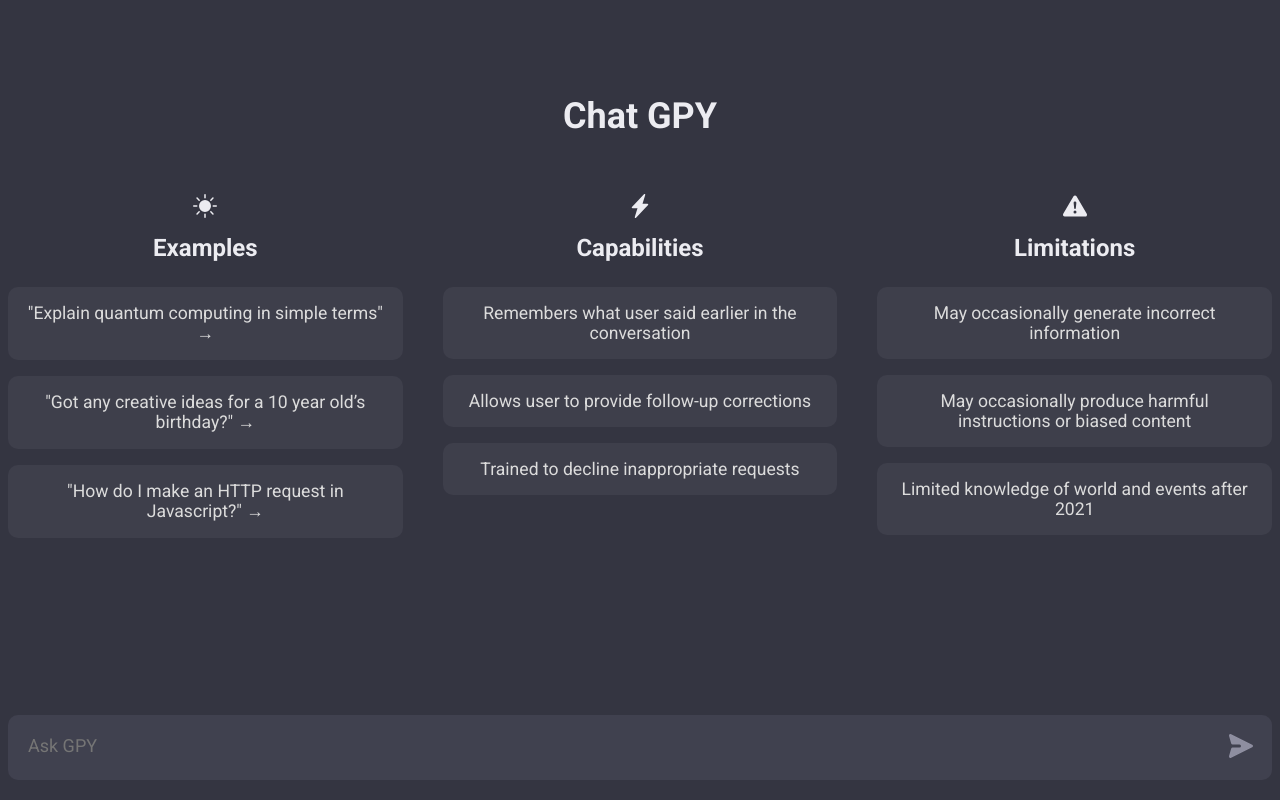
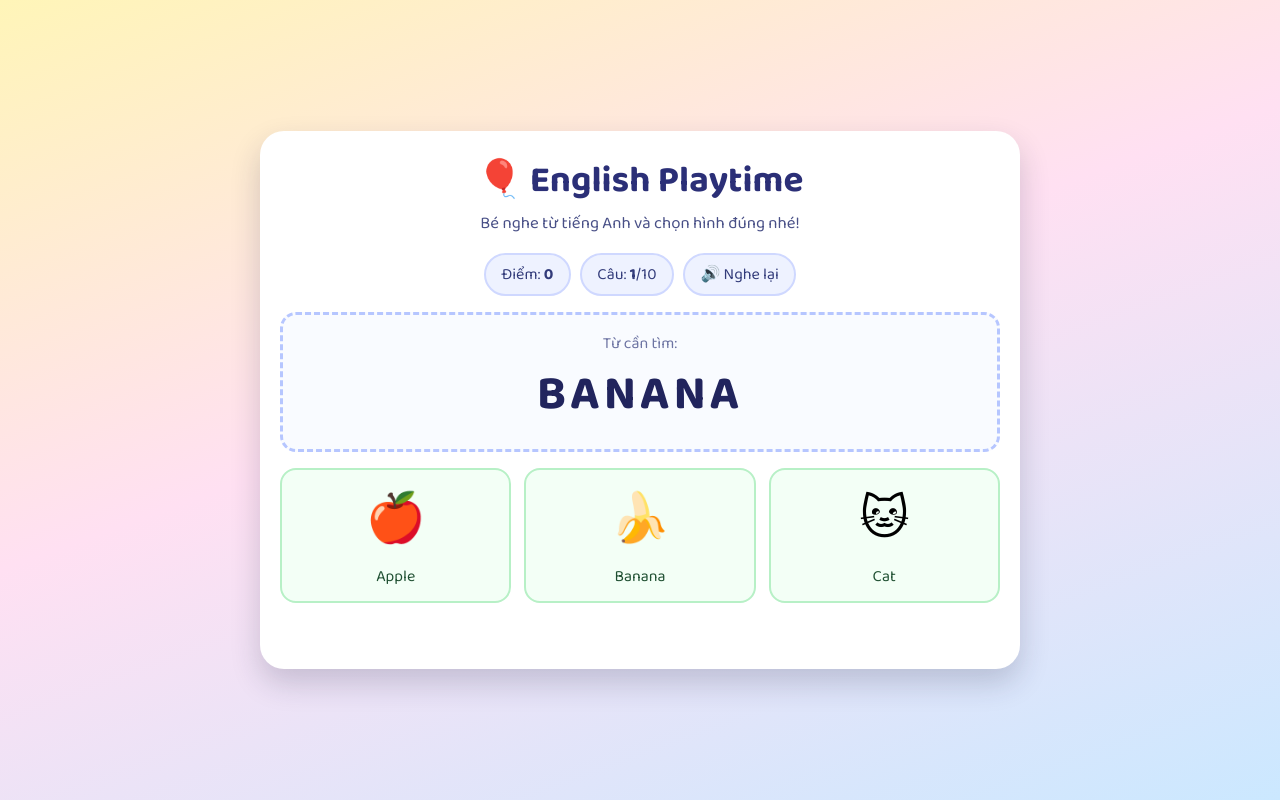
Before and after one commit to kenhgt247/asking, a website built with Vite: page client/index.html in a window 1280 px wide. Built offline with nearby package versions, Linux system fonts and the light colour scheme.

Commit message:
Create kid-friendly HTML5 English learning game

```diff
--- a/client/assets/css/style.css
+++ b/client/assets/css/style.css
@@ -1,213 +1,155 @@
-@import url('https://fonts.googleapis.com/css2?family=Roboto:ital,wght@0,100;0,300;0,400;0,500;0,700;0,900;1,100;1,300;1,400;1,500;1,700;1,900&display=swap');
+@import url('https://fonts.googleapis.com/css2?family=Baloo+2:wght@400;600;700&display=swap');
 
 * {
+  box-sizing: border-box;
   margin: 0;
   padding: 0;
-  box-sizing: border-box;
-  font-family: "Roboto", sans-serif;
+  font-family: 'Baloo 2', cursive;
 }
 
 body {
-  background: #343541;
+  min-height: 100vh;
+  display: grid;
+  place-items: center;
+  background: linear-gradient(160deg, #fff5b8, #ffe0f2 45%, #cbe8ff);
+  padding: 1rem;
 }
 
-h1,
-h2,
-h3,
-h4,
-h5,
-h6 {
-  color: #ECECF1;
+.game {
+  width: min(760px, 100%);
+  background: #ffffff;
+  border-radius: 24px;
+  padding: 1.25rem;
+  box-shadow: 0 14px 30px rgba(36, 39, 72, 0.2);
+  display: grid;
+  gap: 1rem;
 }
 
-#app {
-  height: 100vh;
-  max-width: 80rem;
-  background: #343541;
-  display: flex;
-  flex-direction: column;
-  align-items: center;
-  justify-content: space-between;
-  padding: 0 0.5rem;
-  margin: 0 auto;
+.topbar {
+  text-align: center;
 }
 
-#chat_container {
-  flex: 1;
-  width: 100%;
-  height: 100%;
-  overflow-y: scroll;
-  display: flex;
-  flex-direction: column;
-  gap: 10px;
-  padding-left: 0.5rem;
-  padding-right: 0.5rem;
-  margin-left: auto;
-  margin-right: auto;
-  max-width: 80rem;
-  scrollbar-width: none;
-  padding-bottom: 20px;
-  scroll-behavior: smooth;
+.topbar h1 {
+  font-size: clamp(1.75rem, 3vw, 2.3rem);
+  color: #2b2f77;
 }
 
-/* hides scrollbar */
-#chat_container::-webkit-scrollbar {
+.topbar p {
+  color: #495087;
+  font-size: 1.05rem;
+}
+
+.status {
+  display: flex;
+  flex-wrap: wrap;
+  gap: 0.6rem;
+  justify-content: center;
+}
+
+.pill,
+.speak {
+  background: #eef2ff;
+  border: 2px solid #cfd8ff;
+  border-radius: 999px;
+  padding: 0.45rem 0.95rem;
+  color: #323b7a;
+  font-size: 1rem;
+}
+
+.speak {
+  cursor: pointer;
+  transition: transform 0.15s ease;
+}
+
+.speak:hover {
+  transform: translateY(-1px);
+}
+
+.word-card {
+  background: #f9fbff;
+  border: 3px dashed #b6c6ff;
+  border-radius: 16px;
+  text-align: center;
+  padding: 1rem;
+}
+
+.word-card p {
+  color: #6d74a3;
+  font-size: 1rem;
+}
+
+.word-card h2 {
+  color: #21245d;
+  font-size: clamp(2rem, 7vw, 3rem);
+  letter-spacing: 0.08em;
+}
+
+.options {
+  display: grid;
+  grid-template-columns: repeat(3, minmax(90px, 1fr));
+  gap: 0.8rem;
+}
+
+.choice {
+  border: 0;
+  border-radius: 16px;
+  background: #f3fff6;
+  border: 2px solid #b7f0c6;
+  padding: 0.75rem 0.5rem;
+  cursor: pointer;
+  display: grid;
+  place-items: center;
+  gap: 0.3rem;
+  transition: transform 0.15s ease;
+}
+
+.choice:hover:not(:disabled) {
+  transform: scale(1.03);
+}
+
+.choice:disabled {
+  opacity: 0.75;
+  cursor: default;
+}
+
+.emoji {
+  font-size: clamp(2.25rem, 6vw, 3rem);
+}
+
+.label {
+  font-size: 1rem;
+  color: #1f5032;
+  text-transform: capitalize;
+}
+
+.feedback {
+  min-height: 1.9rem;
+  text-align: center;
+  font-size: 1.2rem;
+  color: #4b4b66;
+}
+
+.feedback.good {
+  color: #127a4f;
+}
+
+.restart {
+  justify-self: center;
+  border: 0;
+  border-radius: 12px;
+  padding: 0.6rem 1rem;
+  background: #343d8c;
+  color: #fff;
+  font-size: 1.1rem;
+  cursor: pointer;
+}
+
+.hidden {
   display: none;
 }
 
-.wrapper {
-  width: 100%;
-  padding: 15px;
-  display: flex;
-  gap: 16px;
-  align-items: center;
-}
-
-.ai {
-  background: #40414F;
-  border-radius: 10px;
-}
-
-.chat {
-  width: 100%;
-  max-width: 1280px;
-  margin: 0 auto;
-  display: flex;
-  flex-direction: row;
-  align-items: flex-start;
-  gap: 16px;
-}
-
-.profile {
-  width: 36px;
-  height: 36px;
-  border-radius: 6px;
-  background: #6131df;
-  display: flex;
-  justify-content: center;
-  align-items: center;
-}
-
-.ai .profile {
-  background: #10A37F;
-}
-
-.profile img {
-  width: 75%;
-  height: 75%;
-  object-fit: contain;
-}
-
-.message {
-  flex: 1;
-  color: #dcdcdc;
-  font-size: 20px;
-  max-width: 100%;
-  overflow-x: scroll;
-  white-space: pre-wrap;
-  scrollbar-width: none;
-}
-
-.message::-webkit-scrollbar {
-  display: none;
-}
-
-form {
-  width: 100%;
-  margin: 0 auto;
-  padding: 10px;
-  background: #40414F;
-  display: flex;
-  flex-direction: row;
-  gap: 10px;
-  border-radius: 10px;
-  margin-bottom: 20px;
-}
-
-textarea {
-  width: 100%;
-  height: 45px;
-  color: #fff;
-  font-size: 18px;
-  padding: 10px;
-  background: transparent;
-  border: none;
-  border-radius: 10px;
-  outline: none;
-  resize: none;
-}
-
-button {
-  outline: 0;
-  border: 0;
-  cursor: pointer;
-  background: transparent;
-  padding: 6px;
-  border-radius: 10px;
-  transition: .3s;
-}
-
-button:hover {
-  background-color: #202123;
-}
-
-button img {
-  width: 30px;
-  height: 30px;
-  transform: rotate(90deg);
-}
-
-.hero h1 {
-  font-size: 2.25rem;
-  line-height: 2.5rem;
-  text-align: center;
-  margin-top: 6rem;
-}
-
-.col-3 {
-  display: grid;
-  grid-template-columns: repeat(1, minmax(0, 1fr));
-  gap: 2.5rem;
-  margin-top: 3rem;
-}
-
-@media (min-width: 768px) {
-  .col-3 {
-    grid-template-columns: repeat(3, minmax(0, 1fr));
+@media (max-width: 560px) {
+  .options {
+    grid-template-columns: 1fr;
   }
 }
-
-.hero .card {
-  text-align: center;
-  display: flex;
-  flex-direction: column;
-  gap: 1rem;
-}
-
-.hero .card h2 {
-  padding: 0.6rem;
-  display: flex;
-  flex-direction: column;
-  align-items: center;
-  gap: 1rem;
-}
-
-.hero .card h2 svg {
-  width: 1.5rem;
-  height: 1.5rem;
-}
-
-.hero .card button,
-.hero .card span {
-  display: block;
-  padding: 1rem;
-  background-color: #3E3F4B;
-  color: #dcdcdc;
-  font-size: 1.1rem;
-  border-radius: 10px;
-  transition: .3s;
-}
-
-.hero .card button:hover {
-  background-color: #202123;
-}
--- a/client/assets/js/main.js
+++ b/client/assets/js/main.js
@@ -1,123 +1,125 @@
-import bot from '../images/bot.svg';
-import user from '../images/user.svg';
+const words = [
+  { english: 'apple', emoji: '🍎' },
+  { english: 'cat', emoji: '🐱' },
+  { english: 'dog', emoji: '🐶' },
+  { english: 'car', emoji: '🚗' },
+  { english: 'sun', emoji: '☀️' },
+  { english: 'ball', emoji: '⚽' },
+  { english: 'fish', emoji: '🐟' },
+  { english: 'book', emoji: '📘' },
+  { english: 'star', emoji: '⭐' },
+  { english: 'banana', emoji: '🍌' }
+];
 
-const form = document.querySelector('form');
-const chatContainer = document.querySelector('#chat_container');
+const targetWord = document.getElementById('targetWord');
+const options = document.getElementById('options');
+const feedback = document.getElementById('feedback');
+const scoreLabel = document.getElementById('score');
+const roundLabel = document.getElementById('round');
+const speakButton = document.getElementById('speakButton');
+const restartButton = document.getElementById('restartButton');
 
-let loadInterval;
+let score = 0;
+let round = 1;
+let currentAnswer = null;
+let quizSet = [];
 
-function loader(element) {
-  element.textContent = '';
-  loadInterval = setInterval(() => {
-    element.textContent += '.';
-    if (element.textContent === '....') {
-      element.textContent = '';
-    }
-  }, 300)
-};
+const shuffle = (arr) => [...arr].sort(() => Math.random() - 0.5);
 
-function typeText(element, text) {
-  let index = 0
+function speakWord(word) {
+  if (!window.speechSynthesis) {
+    return;
+  }
 
-  let interval = setInterval(() => {
-    if (index < text.length) {
-      element.innerHTML += text.charAt(index)
-      index++;
-    } else {
-      clearInterval(interval);
-    }
-  }, 20)
+  const utterance = new SpeechSynthesisUtterance(word);
+  utterance.lang = 'en-US';
+  utterance.rate = 0.85;
+  window.speechSynthesis.cancel();
+  window.speechSynthesis.speak(utterance);
 }
 
-function generateUniqueId() {
-  const timestamp = Date.now();
-  const randomNumber = Math.random();
-  const hexadecimalString = randomNumber.toString(16);
+function generateRoundData() {
+  const answer = quizSet[round - 1];
+  const wrongChoices = shuffle(words.filter((item) => item.english !== answer.english)).slice(0, 2);
+  const choices = shuffle([answer, ...wrongChoices]);
 
-  return `id-${timestamp}-${hexadecimalString}`
+  currentAnswer = answer;
+  targetWord.textContent = answer.english.toUpperCase();
+  options.innerHTML = '';
+
+  choices.forEach((choice) => {
+    const button = document.createElement('button');
+    button.type = 'button';
+    button.className = 'choice';
+    button.setAttribute('aria-label', choice.english);
+    button.innerHTML = `<span class="emoji">${choice.emoji}</span><span class="label">${choice.english}</span>`;
+    button.addEventListener('click', () => evaluateAnswer(choice.english));
+    options.appendChild(button);
+  });
+
+  speakWord(answer.english);
 }
 
-function chatStripe(isAi, value, uniqueId) {
-  return (
-    `
-    <div class="wrapper ${isAi && 'ai'}">
-      <div class="chat">
-        <div class="profile">
-          <img src="${isAi ? bot : user}" alt="${isAi ? 'bot' : 'user'}" />
-        </div>
-        <div dir="auto" class="message" id=${uniqueId}>${value}</div>
-      </div>
-    </div>
-    `
-  )
+function disableOptions() {
+  options.querySelectorAll('button').forEach((button) => {
+    button.disabled = true;
+  });
 }
 
-const HeroSection = document.querySelector('.hero')
+function evaluateAnswer(selectedEnglish) {
+  disableOptions();
 
-const handleSubmit = async (e) => {
-  e.preventDefault();
+  if (selectedEnglish === currentAnswer.english) {
+    score += 1;
+    feedback.textContent = '🎉 Chính xác! Giỏi lắm!';
+    feedback.className = 'feedback good';
+  } else {
+    feedback.textContent = `💡 Đáp án đúng là ${currentAnswer.english.toUpperCase()}`;
+    feedback.className = 'feedback';
+  }
 
-  // remove Hero Section
-  HeroSection.remove()
+  scoreLabel.textContent = score;
 
-  const data = new FormData(form)
+  setTimeout(() => {
+    if (round >= 10) {
+      finishGame();
+      return;
+    }
 
-  // user's chat
-  chatContainer.innerHTML += chatStripe(false, data.get('prompt'));
-
-  form.reset()
-
-  // bot's chat
-  const uniqueId = generateUniqueId();
-  chatContainer.innerHTML += chatStripe(true, " ", uniqueId);
-
-  chatContainer.scrollTop = chatContainer.scrollHeight;
-
-  const messageDiv = document.getElementById(uniqueId);
-
-  loader(messageDiv);
-
-  // fetch data from server -> bot's response
-
-  const response = await fetch('http://localhost:5000', {
-    method: 'POST',
-    headers: {
-      'Content-Type': 'application/json'
-    },
-    body: JSON.stringify({
-      prompt: data.get('prompt')
-    })
-  })
-
-  clearInterval(loadInterval);
-  messageDiv.innerHTML = '';
-
-  if (response.ok) {
-    const data = await response.json();
-    const parsedData = data.bot.trim();
-
-    typeText(messageDiv, parsedData);
-  } else {
-    const err = await response.text();
-
-    messageDiv.innerHTML = "Something went wrong";
-
-    alert(err);
-  }
+    round += 1;
+    roundLabel.textContent = round;
+    feedback.textContent = '';
+    feedback.className = 'feedback';
+    generateRoundData();
+  }, 1200);
 }
 
-form.addEventListener('submit', handleSubmit);
-form.addEventListener('keyup', (e) => {
-  if (e.keyCode === 13) {
-    handleSubmit(e);
+function finishGame() {
+  targetWord.textContent = 'FINISH!';
+  options.innerHTML = '';
+  feedback.textContent = `🌟 Bé được ${score}/10 điểm. Tuyệt vời!`;
+  feedback.className = 'feedback good';
+  restartButton.classList.remove('hidden');
+}
+
+function startGame() {
+  score = 0;
+  round = 1;
+  quizSet = shuffle(words).slice(0, 10);
+  scoreLabel.textContent = score;
+  roundLabel.textContent = round;
+  feedback.textContent = '';
+  feedback.className = 'feedback';
+  restartButton.classList.add('hidden');
+  generateRoundData();
+}
+
+speakButton.addEventListener('click', () => {
+  if (currentAnswer) {
+    speakWord(currentAnswer.english);
   }
-})
+});
 
-const buttons = document.querySelectorAll("#button_data");
-const areaField = document.getElementById("form_fill");
+restartButton.addEventListener('click', startGame);
 
-buttons.forEach(button => {
-  button.addEventListener("click", () => {
-    areaField.value = button.dataset.area;
-  });
-});
+startGame();
--- a/client/index.html
+++ b/client/index.html
@@ -1,70 +1,39 @@
 <!DOCTYPE html>
-<html lang="en" dir="ltr">
+<html lang="vi">
 
 <head>
   <meta charset="UTF-8" />
-  <link rel="icon" type="image/svg+xml" href="favicon.png" />
   <meta name="viewport" content="width=device-width, initial-scale=1.0" />
-  <title>Chat GPY</title>
-  <meta name="description"
-    content="Chat GPY is a natural language processing (NLP) model that uses deep learning to generate human-like conversations. It is trained on large datasets of conversational data and can be used to generate responses to user input in real-time. Chat GPY can be used for a variety of applications, such as customer service chatbots, virtual assistants, and automated customer support.    ">
-  <meta name="keywords" content="chat gpy, chat gpt, ai chat, chatbot">
-  <meta name="author" content="Abdelmjid Saber" />
+  <title>English Playtime</title>
+  <meta name="description" content="Trò chơi HTML5 cho bé 4 tuổi học từ vựng tiếng Anh cơ bản." />
   <link rel="stylesheet" href="assets/css/style.css">
 </head>
 
 <body>
-  <div id="app">
-    <div class="hero">
-      <h1>Chat GPY</h1>
-      <div class="col-3">
-        <div class="card">
-          <h2>
-            <svg xmlns="http://www.w3.org/2000/svg" width="16" height="16" fill="currentColor"
-              class="bi bi-brightness-high-fill" viewBox="0 0 16 16">
-              <path
-                d="M12 8a4 4 0 1 1-8 0 4 4 0 0 1 8 0zM8 0a.5.5 0 0 1 .5.5v2a.5.5 0 0 1-1 0v-2A.5.5 0 0 1 8 0zm0 13a.5.5 0 0 1 .5.5v2a.5.5 0 0 1-1 0v-2A.5.5 0 0 1 8 13zm8-5a.5.5 0 0 1-.5.5h-2a.5.5 0 0 1 0-1h2a.5.5 0 0 1 .5.5zM3 8a.5.5 0 0 1-.5.5h-2a.5.5 0 0 1 0-1h2A.5.5 0 0 1 3 8zm10.657-5.657a.5.5 0 0 1 0 .707l-1.414 1.415a.5.5 0 1 1-.707-.708l1.414-1.414a.5.5 0 0 1 .707 0zm-9.193 9.193a.5.5 0 0 1 0 .707L3.05 13.657a.5.5 0 0 1-.707-.707l1.414-1.414a.5.5 0 0 1 .707 0zm9.193 2.121a.5.5 0 0 1-.707 0l-1.414-1.414a.5.5 0 0 1 .707-.707l1.414 1.414a.5.5 0 0 1 0 .707zM4.464 4.465a.5.5 0 0 1-.707 0L2.343 3.05a.5.5 0 1 1 .707-.707l1.414 1.414a.5.5 0 0 1 0 .708z" />
-            </svg>
-            Examples
-          </h2>
-          <button id="button_data" data-area="Explain quantum computing in simple terms">"Explain quantum computing in simple terms" →</button>
-          <button id="button_data" data-area="Got any creative ideas for a 10 year old’s birthday?">"Got any creative ideas for a 10 year old’s birthday?" →</button>
-          <button id="button_data" data-area="How do I make an HTTP request in Javascript?">"How do I make an HTTP request in Javascript?" →</button>
-        </div>
-        <div class="card">
-          <h2>
-            <svg xmlns="http://www.w3.org/2000/svg" width="16" height="16" fill="currentColor"
-              class="bi bi-lightning-charge-fill" viewBox="0 0 16 16">
-              <path
-                d="M11.251.068a.5.5 0 0 1 .227.58L9.677 6.5H13a.5.5 0 0 1 .364.843l-8 8.5a.5.5 0 0 1-.842-.49L6.323 9.5H3a.5.5 0 0 1-.364-.843l8-8.5a.5.5 0 0 1 .615-.09z" />
-            </svg>
-            Capabilities
-          </h2>
-          <span>Remembers what user said earlier in the conversation</span>
-          <span>Allows user to provide follow-up corrections</span>
-          <span>Trained to decline inappropriate requests</span>
-        </div>
-        <div class="card">
-          <h2>
-            <svg xmlns="http://www.w3.org/2000/svg" width="16" height="16" fill="currentColor"
-              class="bi bi-exclamation-triangle-fill" viewBox="0 0 16 16">
-              <path
-                d="M8.982 1.566a1.13 1.13 0 0 0-1.96 0L.165 13.233c-.457.778.091 1.767.98 1.767h13.713c.889 0 1.438-.99.98-1.767L8.982 1.566zM8 5c.535 0 .954.462.9.995l-.35 3.507a.552.552 0 0 1-1.1 0L7.1 5.995A.905.905 0 0 1 8 5zm.002 6a1 1 0 1 1 0 2 1 1 0 0 1 0-2z" />
-            </svg>
-            Limitations
-          </h2>
-          <span>May occasionally generate incorrect information</span>
-          <span>May occasionally produce harmful instructions or biased content</span>
-          <span>Limited knowledge of world and events after 2021</span>
-        </div>
-      </div>
-    </div>
-    <div id="chat_container"></div>
-    <form>
-      <textarea name="prompt" placeholder="Ask GPY" id="form_fill"></textarea>
-      <button type="submit"><img src="assets/images/send.svg" alt="send"></button>
-    </form>
-  </div>
+  <main class="game">
+    <header class="topbar">
+      <h1>🎈 English Playtime</h1>
+      <p>Bé nghe từ tiếng Anh và chọn hình đúng nhé!</p>
+    </header>
+
+    <section class="status">
+      <div class="pill">Điểm: <strong id="score">0</strong></div>
+      <div class="pill">Câu: <strong id="round">1</strong>/10</div>
+      <button id="speakButton" class="speak" type="button">🔊 Nghe lại</button>
+    </section>
+
+    <section class="word-card">
+      <p>Từ cần tìm:</p>
+      <h2 id="targetWord">APPLE</h2>
+    </section>
+
+    <section id="options" class="options" aria-label="Lựa chọn hình ảnh"></section>
+
+    <section class="feedback" id="feedback" aria-live="polite"></section>
+
+    <button id="restartButton" class="restart hidden" type="button">Chơi lại ✨</button>
+  </main>
+
   <script type="module" src="assets/js/main.js"></script>
 </body>
 
```
